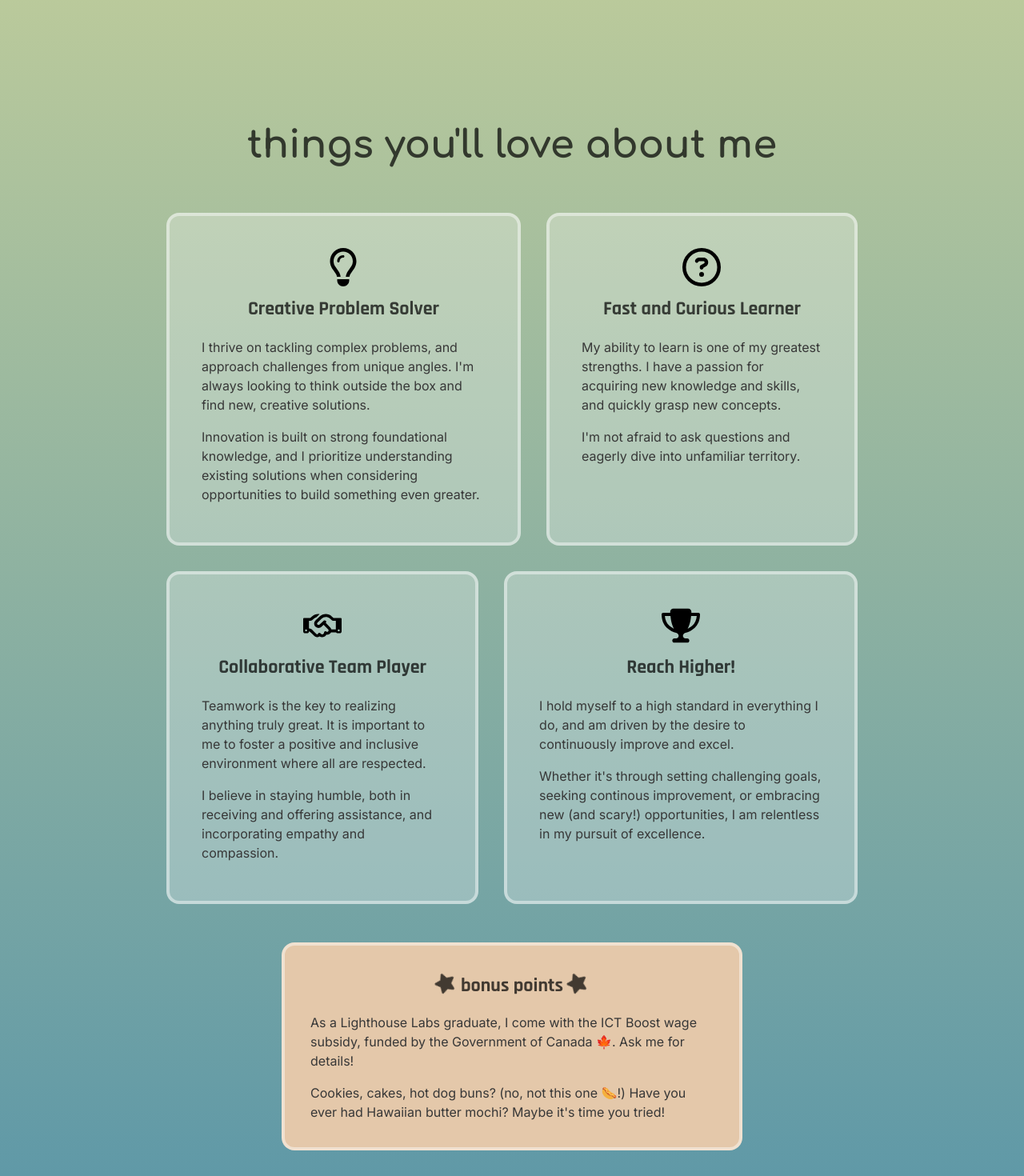
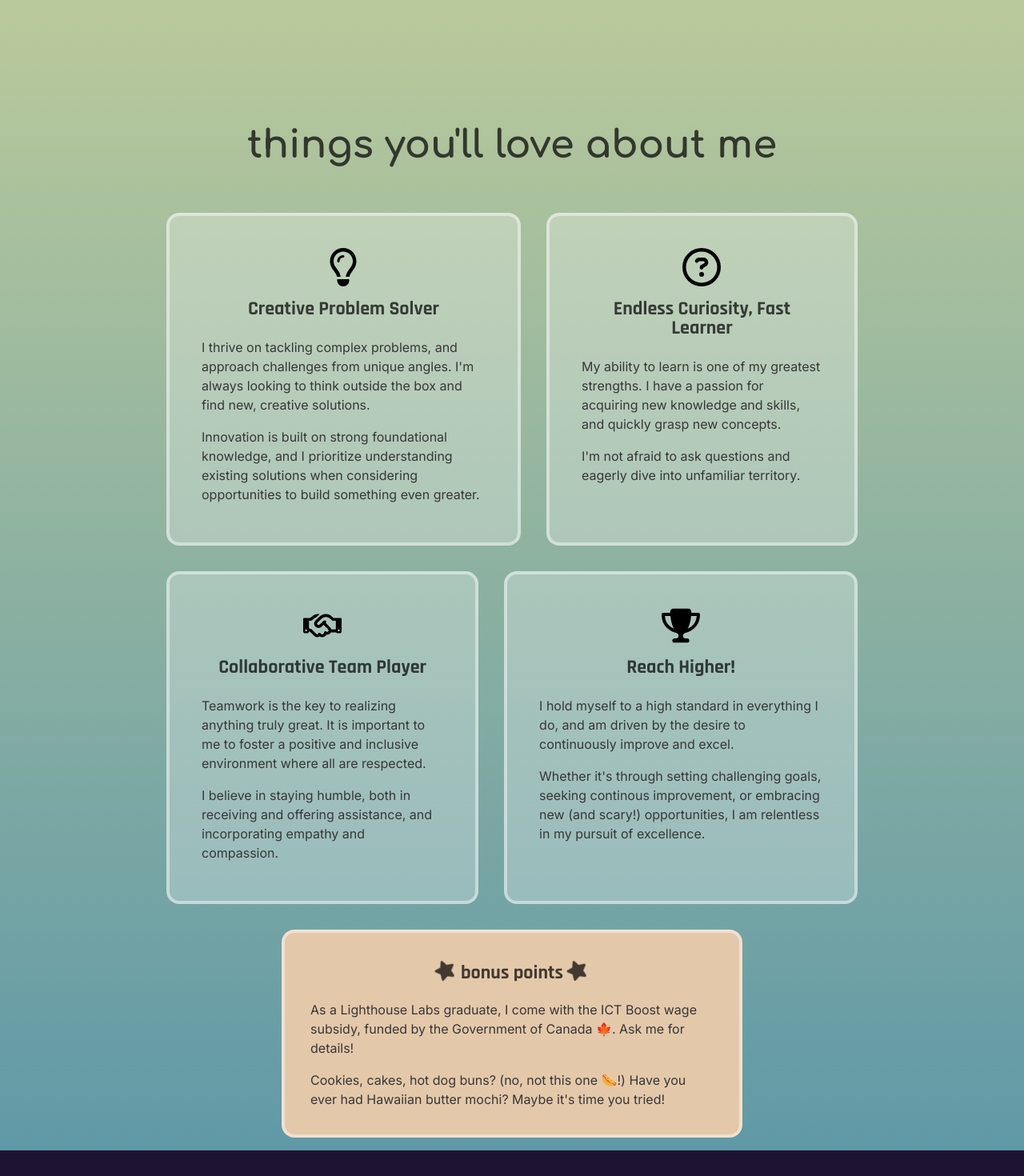
Before and after one commit to penguinboots/portfolio-v2, a React (Vite) app: page / in a window 1280 px wide. Shown: the part 4239-5709 px from the top of the page at 80% size. After the commit the page ends 5677 px from the top, so only its background shows below. Built offline with nearby package versions, Linux system fonts and the light colour scheme; a web font is replaced by a local one.

Commit message:
style whyme section

```diff
--- a/src/App.scss
+++ b/src/App.scss
@@ -759,7 +759,7 @@ button {
     align-items: center;
     padding: 2rem;
     width: 45%;
-    margin: 2rem;
+    margin: 1rem;
     gap: 1rem;
     background-color: rgb(228, 200, 170);
     @media only screen and (min-width: 320px) and (max-width: 767px) {
--- a/src/components/WhyMe.tsx
+++ b/src/components/WhyMe.tsx
@@ -31,7 +31,7 @@ export default function WhyMe() {
           </div>
           <div className="card reason-me">
             <FontAwesomeIcon icon={faCircleQuestion} />
-            <h3>Fast and Curious Learner</h3>
+            <h3>Endless Curiosity, Fast Learner</h3>
             <p>
               My ability to learn is one of my greatest strengths. I have a
               passion for acquiring new knowledge and skills, and quickly grasp
```
